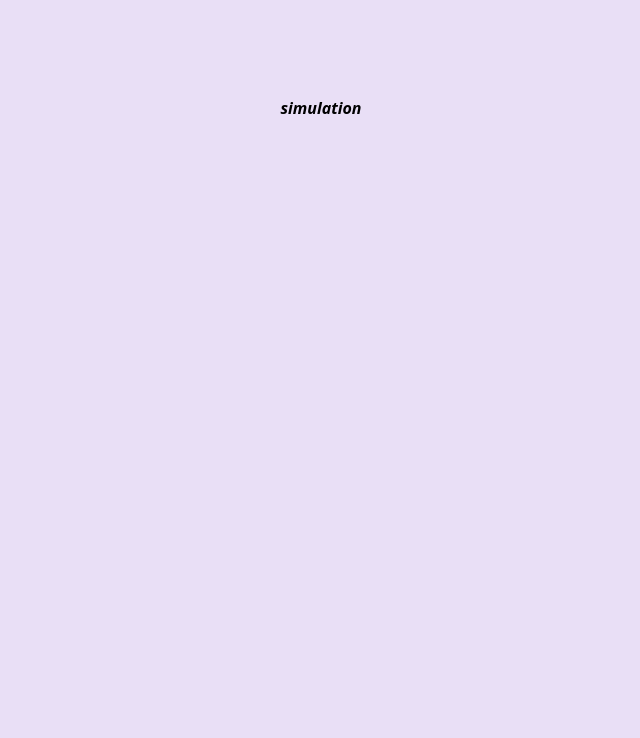
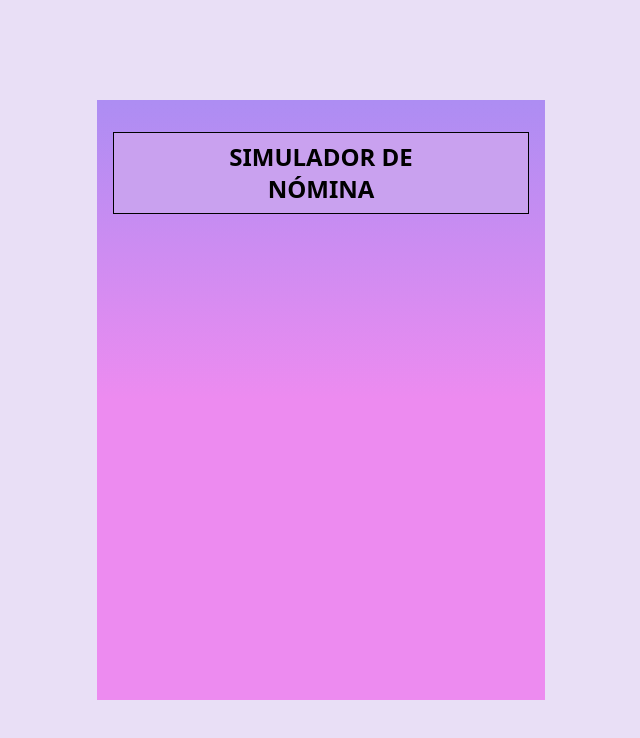
Before and after one commit to javi-diaz47/nomina, a Next.js app: page /simulation in a window 1280 px wide. Shown: the top 738 px of the page, without its empty margins (319-959 px from the left). Built offline with nearby package versions, Linux system fonts and the light colour scheme.

Commit message:
feat: add header in simulation

```diff
--- a/src/app/components/Buttons.js
+++ b/src/app/components/Buttons.js
@@ -1,6 +1,6 @@
 import { twMerge } from 'tailwind-merge'
 
-export const Button = ({ className, children }) => {
+export const Button = ({ children, className = '' }) => {
   return (
     <div
       className={twMerge(
--- /dev/null
+++ b/src/app/components/Header.js
@@ -0,0 +1,16 @@
+import { twMerge } from 'tailwind-merge'
+import { Button } from './Buttons'
+
+export const Header = ({ children, className = '' }) => {
+  return (
+    <header className="w-full mb-16">
+      <Button
+        className={twMerge(
+          'w-full max-w-full text-2xl hover:scale-1',
+          className
+        )}>
+        {children}
+      </Button>
+    </header>
+  )
+}
--- a/src/app/components/Wrapper.js
+++ b/src/app/components/Wrapper.js
@@ -1,5 +1,9 @@
 export const Wrapper = ({ children }) => {
   return (
-    <div className="w-full max-w-md h-3/4 bg-gradient-linear">{children}</div>
+    <div className="w-full max-w-md h-3/4 bg-gradient-linear">
+      <main className="flex flex-col items-center h-full gap-4 px-4 py-8">
+        {children}
+      </main>
+    </div>
   )
 }
--- a/src/app/login/page.js
+++ b/src/app/login/page.js
@@ -1,22 +1,18 @@
-import { Button } from '../components/Buttons'
+import { Header } from '../components/Header'
 import { Input } from '../components/Input'
 import { Wrapper } from '../components/Wrapper'
 
 export default function Login() {
   return (
     <Wrapper>
-      <main className="flex flex-col items-center h-full gap-4 px-4 py-8">
-        <header className="w-full mb-16">
-          <Button className="w-full max-w-full hover:scale-1">
-            <h2 className="text-2xl">Iniciar sesión</h2>
-          </Button>
-        </header>
-        <form className="flex flex-col justify-center w-full gap-8 h-fit">
-          <Input label="Usuario" name="user" />
-          <Input label="CONTRASEÑA" name="password" />
-        </form>
-        <p>OLVIDÉ MI CONTRASEÑA</p>
-      </main>
+      <Header>
+        <h2>Iniciar sesión</h2>
+      </Header>
+      <form className="flex flex-col justify-center w-full gap-8 h-fit">
+        <Input label="Usuario" name="user" />
+        <Input label="CONTRASEÑA" name="password" />
+      </form>
+      <p>OLVIDÉ MI CONTRASEÑA</p>
     </Wrapper>
   )
 }
--- a/src/app/simulation/page.js
+++ b/src/app/simulation/page.js
@@ -1,12 +1,14 @@
+import { Header } from '../components/Header'
 import { Wrapper } from '../components/Wrapper'
 
-export default function Login() {
+export default function Simulation() {
   return (
-    <main className="flex flex-col items-center justify-between min-h-screen p-24">
-      simulation
-      <Wrapper>
-        <header></header>
-      </Wrapper>
-    </main>
+    <Wrapper>
+      <Header className=" border-black bg-primary border-[1px]">
+        <h2>
+          simulador de <br></br> nómina
+        </h2>
+      </Header>
+    </Wrapper>
   )
 }
```
